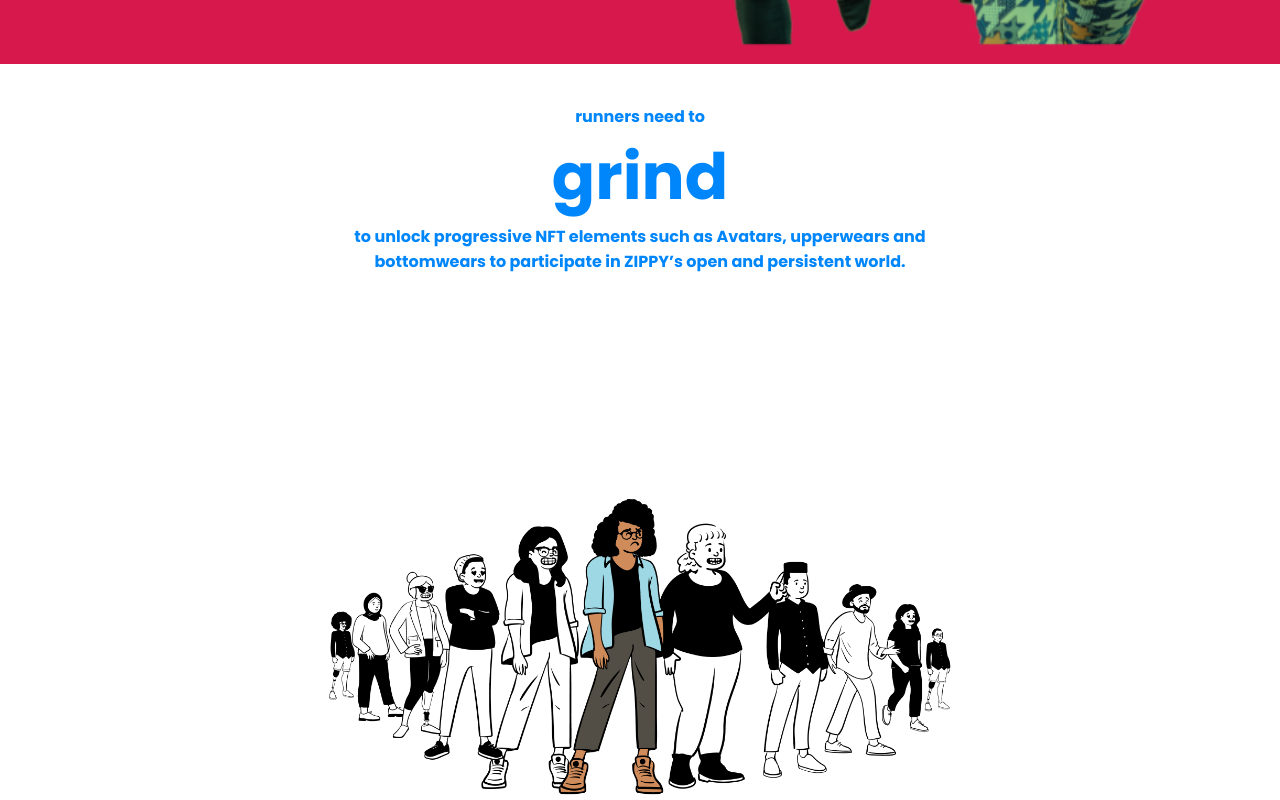
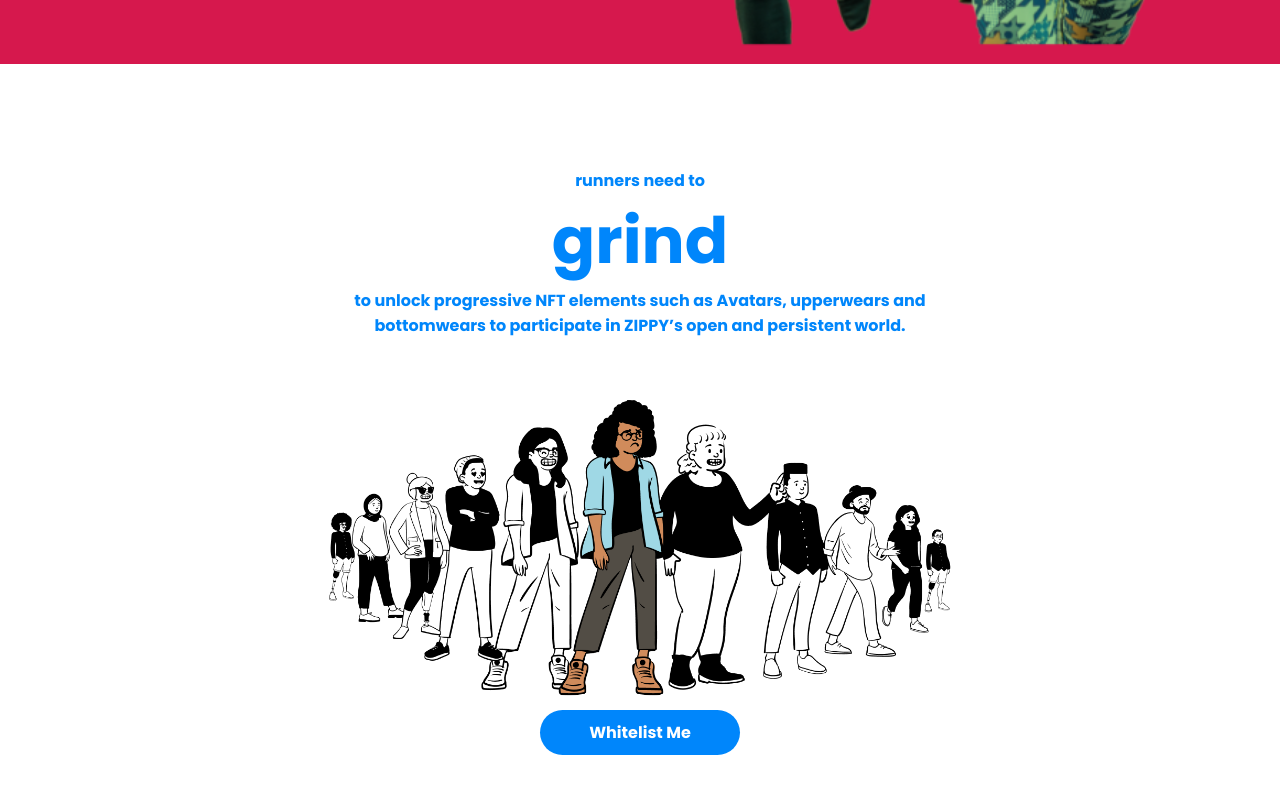
Before and after one commit to raxvab/zippy.fit, a React (Create React App) app: page / in a window 1280 px wide. Shown: the part 2600-3400 px from the top of the page. Built offline with nearby package versions, Linux system fonts and the light colour scheme.

Commit message:
last merege navbar

```diff
--- a/src/sections/HeroSection.css
+++ b/src/sections/HeroSection.css
@@ -9,7 +9,6 @@
 justify-content: flex-end;
 flex-direction: column;
 }
-
 .hero-cont *{
 z-index: 4;
 
--- a/src/sections/Navbar.js
+++ b/src/sections/Navbar.js
@@ -6,7 +6,7 @@
     <div className='navbar' >
       <div className='menu'>
       <span>
-      <img src='logo.svg'>
+      <img src='logo.svg' className=''>
         </img>
       </span>
       <div className="" onClick={()=>setlinksopen(!linksopen)} >
--- a/src/sections/fourth.js
+++ b/src/sections/fourth.js
@@ -13,7 +13,7 @@
             </span>
             <span> to unlock progressive NFT elements such as Avatars, upperwears and bottomwears to participate in ZIPPY’s open and persistent world. </span>
             </div>
-           <img src='grind.png'  style={{ height:'450',marginTop:'10vh'}}></img>
+           <img src='grind.png'  style={{ height:'450',marginTop:'2vh'}}></img>
            <button className='btn' href="#">Whitelist Me</button>
 
         </div>
--- a/src/sections/second.css
+++ b/src/sections/second.css
@@ -66,8 +66,10 @@
         display:flex;
         align-items: center;
         flex-direction: column;
-    justify-content: space-around;    }
+    justify-content: space-around;
+ }
     .text2{
+        margin-top: 5%;
         display: flex;
         flex-direction: column;
         font-weight: 600;
@@ -92,7 +94,7 @@
         color: white;
         font-size: 1rem;
         background-color: #0086FB;
-
+margin-bottom: 10%;
     }
 
 
--- a/src/sections/sixth.css
+++ b/src/sections/sixth.css
@@ -8,12 +8,12 @@
    padding: 80px;
 
 }
-/* .img{
+.img{
 
 
 height:60vh;
 align-items: center;
-} */
+}
 .btn-container{
     text-align: center;
     width: 100%;
```
